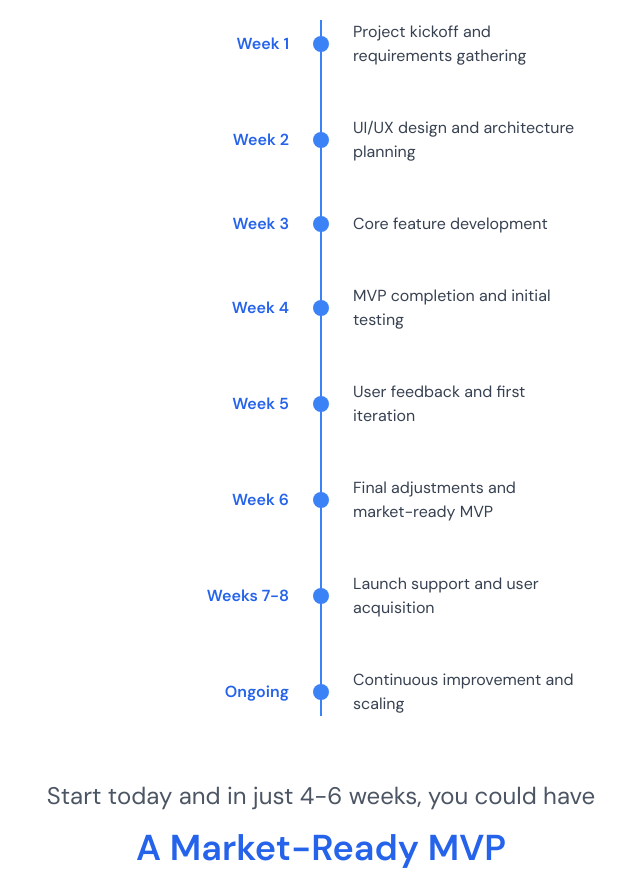
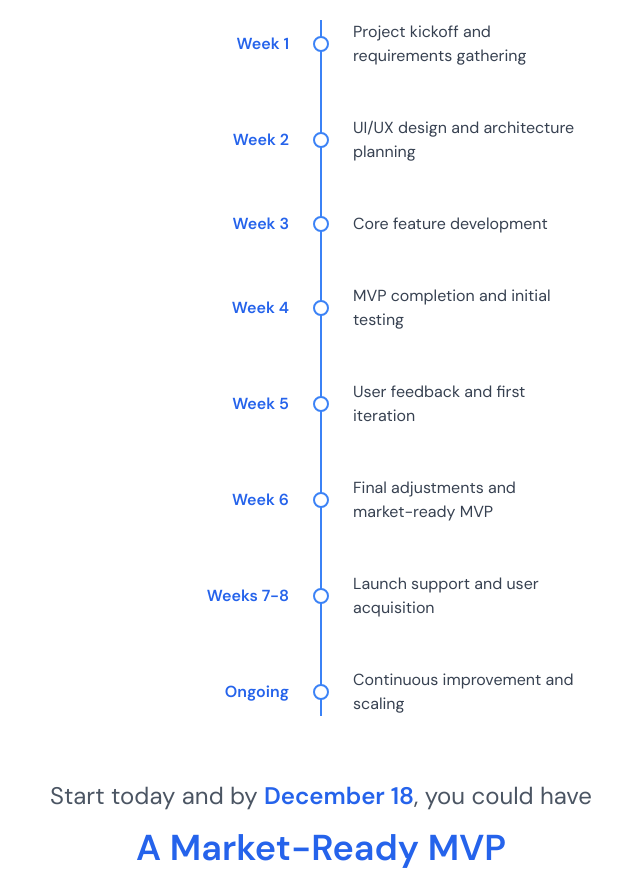
Before and after one commit to alicantorun/alicantorun, a Next.js app: page / in a window 1280 px wide. Shown: the part 3480-4362 px from the top of the page, without its empty margins (319-959 px from the left). Built offline with nearby package versions, Linux system fonts and the light colour scheme.

Commit message:
new ui parts

```diff
--- a/app/page.tsx
+++ b/app/page.tsx
@@ -45,6 +45,7 @@ import {
     SectionTitle,
     SectionSubtitle,
     H3,
+    H2,
 } from "@/components/section";
 import { ContactForm } from "@/components/contact-form";
 import { AnimatedListDemo } from "@/components/problem-list";
@@ -650,6 +651,17 @@ const Timeline = () => {
         { week: "Ongoing", description: "Continuous improvement and scaling" },
     ];
 
+    const getFutureDate = (weeksFromNow: number) => {
+        const today = new Date();
+        const futureDate = new Date(
+            today.getTime() + weeksFromNow * 7 * 24 * 60 * 60 * 1000
+        );
+        return futureDate.toLocaleDateString("en-US", {
+            month: "long",
+            day: "numeric",
+        });
+    };
+
     return (
         <Section id="timeline">
             <Container>
@@ -670,7 +682,7 @@ const Timeline = () => {
                                     {item.week}
                                 </p>
                             </div>
-                            <div className="absolute left-1/2 top-1/2 w-4 h-4 bg-blue-500 rounded-full transform -translate-x-1/2 -translate-y-1/2" />
+                            <div className="absolute left-1/2 top-1/2 w-4 h-4 bg-white border-2 border-blue-500 rounded-full transform -translate-x-1/2 -translate-y-1/2" />
                             <div className="w-64 pl-8">
                                 <p className="text-gray-700 whitespace-pre-line">
                                     {item.description}
@@ -682,10 +694,14 @@ const Timeline = () => {
 
                 <div className="text-center mt-16">
                     <Lead>
-                        Start today and in just 4-6 weeks, you could have
+                        Start today and by{" "}
+                        <span className="text-blue-600 font-semibold">
+                            {getFutureDate(8)}
+                        </span>
+                        , you could have
                     </Lead>
-                    <H3 className="text-blue-600 mb-4">A Market-Ready MVP</H3>
-                    <Button size="lg" className="">
+                    <H3 className="text-blue-600 mb-8">A Market-Ready MVP</H3>
+                    <Button size="xl" className="">
                         Start Your MVP Journey
                     </Button>
                 </div>
```
